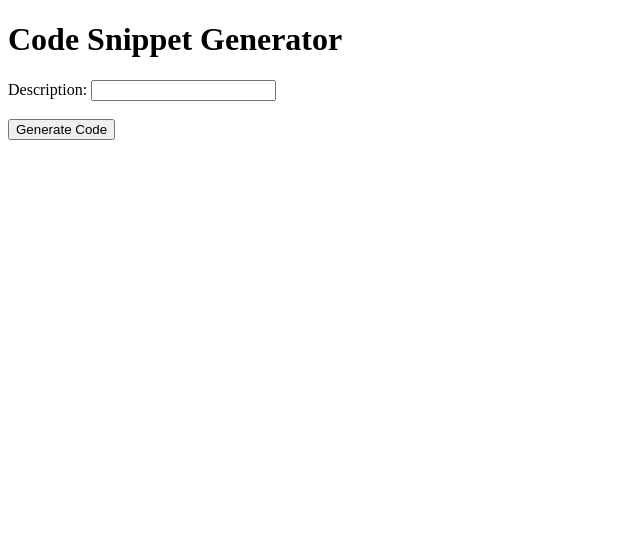
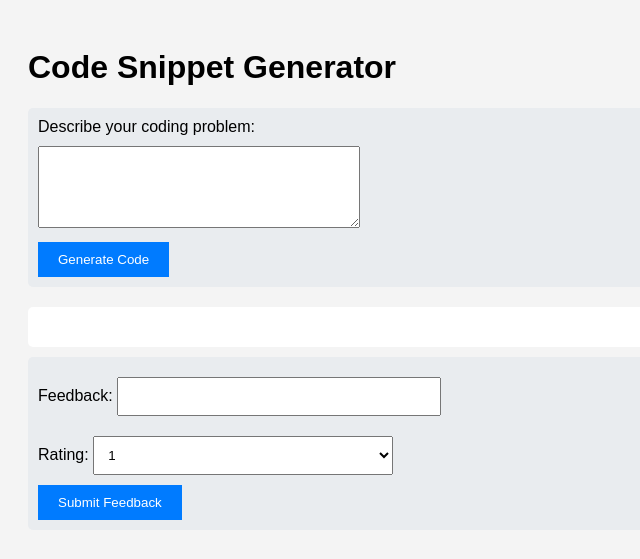
Before and after one commit to SamZob/Code-Snippet-Generator, a Flask app: page / in a window 1280 px wide. Shown: the top 559 px of the page, without its empty margins (0-640 px from the left). Run offline with Flask 3, Linux system fonts and the light colour scheme; parts of the project's set-up code (start-up, migrations or seed data) failed here and were passed over.

Commit message:
User friendly UI

```diff
--- a/templates/index.html
+++ b/templates/index.html
@@ -1,17 +1,69 @@
 <!DOCTYPE html>
 <html lang="en">
 <head>
+    <style>
+        body {
+            font-family: Arial, sans-serif;
+            padding: 20px;
+            background-color: #f4f4f4;
+        }
+        #description, #feedback, #rating {
+            width: 300px;
+            padding: 10px;
+            margin: 10px 0;
+        }
+        button {
+            padding: 10px 20px;
+            background-color: #007BFF;
+            color: white;
+            border: none;
+            cursor: pointer;
+        }
+        button:hover {
+            background-color: #0056b3;
+        }
+        #response {
+            margin-top: 20px;
+            padding: 20px;
+            background-color: white;
+            border-radius: 5px;
+        }
+        .chat-box {
+            background-color: #e9ecef;
+            border-radius: 5px;
+            padding: 10px;
+            margin-bottom: 10px;
+        }
+    </style>
     <meta charset="UTF-8">
     <meta name="viewport" content="width=device-width, initial-scale=1.0">
     <title>Code Snippet Generator</title>
+    <!-- <link rel="stylesheet" href="style.css"> If using an external CSS file -->
 </head>
 <body>
     <h1>Code Snippet Generator</h1>
-    <label for="description">Description:</label>
-    <input type="text" id="description" name="description"><br><br>
-    <button onclick="generateCode()">Generate Code</button>
-    <div id="response"></div>
+    <div class="chat-box">
+        <label for="description">Describe your coding problem:</label><br>
+        <textarea id="description" name="description" rows="4"></textarea><br>
+        <button onclick="generateCode()">Generate Code</button>
+    </div>
+    <div id="response" class="chat-box">
+        <!-- Model responses will be displayed here -->
+    </div>
+    <div class="chat-box">
+        <label for="feedback">Feedback:</label>
+        <input type="text" id="feedback" name="feedback"><br>
+        <label for="rating">Rating:</label>
+        <select id="rating" name="rating">
+            <option value="1">1</option>
+            <option value="2">2</option>
+            <option value="3">3</option>
+            <option value="4">4</option>
+            <option value="5">5</option>
+        </select><br>
+        <button onclick="submitFeedback()">Submit Feedback</button>
+    </div>
 
-    <script src="static\app.js"></script>
+    <script src="static/app.js"></script>
 </body>
 </html>
```
